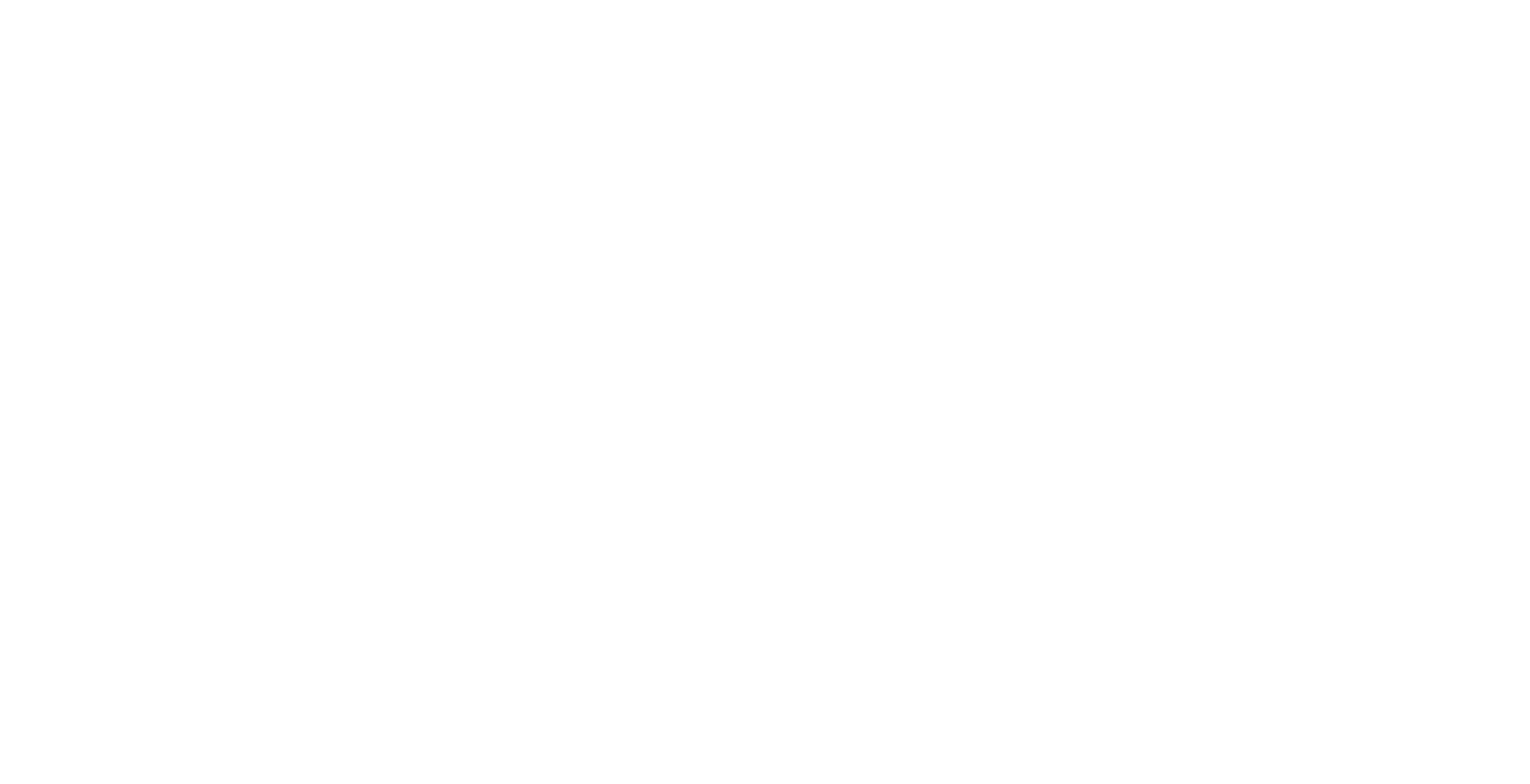
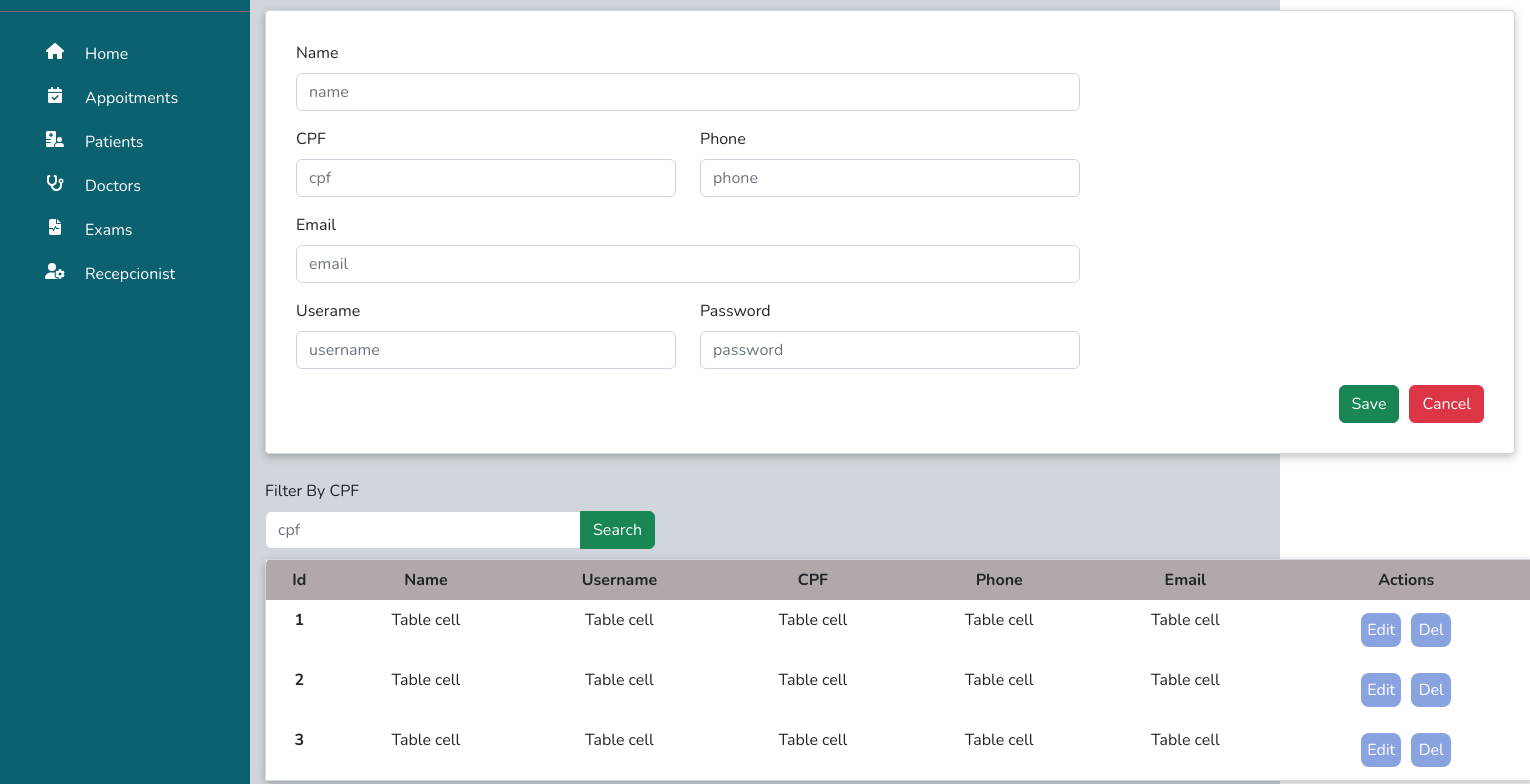
Before and after one commit to joanmdrs/sigcli, a React (Create React App) app in the folder client/: page /patients in a window 1280 px wide. Before the commit this address had no page. Shown: the part 100-884 px from the top of the page, 1530 px wide, since content can reach past the window. Before the commit the page ends 800 px from the top, so only its background shows below. Built offline with nearby package versions, Linux system fonts and the light colour scheme.

Commit message:
Implementando o design da pagina de Pacientes  #42

```diff
--- a/client/package.json
+++ b/client/package.json
@@ -10,7 +10,7 @@
     "@testing-library/react": "^13.1.1",
     "@testing-library/user-event": "^13.5.0",
     "axios": "^0.27.2",
-    "bootstrap": "^5.1.3",
+    "bootstrap": "^5.2.0-beta1",
     "react": "^18.1.0",
     "react-dom": "^18.1.0",
     "react-router": "^6.3.0",
--- a/client/src/components/Nav/Nav.js
+++ b/client/src/components/Nav/Nav.js
@@ -7,7 +7,7 @@ import
     faHeartPulse,
     faCalendarCheck,
     faHome,
-    faBed,
+    faHospitalUser,
     faStethoscope,
     faFileWaveform,
     faUserGear
@@ -30,8 +30,8 @@ export default function Nav(){
                     <FontAwesomeIcon className="icon-menu" icon={faCalendarCheck} />
                     Appoitments
                 </Link>
-                <Link className="tag-link" to="/" >
-                    <FontAwesomeIcon className="icon-menu" icon={faBed} />
+                <Link className="tag-link" to="/patients" >
+                    <FontAwesomeIcon className="icon-menu" icon={faHospitalUser} />
                     Patients
                 </Link>
                 <Link className="tag-link" to="/" >
--- a/client/src/pages/Exam/Exam.css
+++ b/client/src/pages/Exam/Exam.css
@@ -1,6 +1,7 @@
 .container-exam {
     display: flex;
-    background-color: #d0d6db;;
+    background-color: #d0d6db;
+    min-height: 100vh;
 }
 
 .box-exam {
--- a/client/src/pages/Home/Home.css
+++ b/client/src/pages/Home/Home.css
@@ -7,7 +7,7 @@
 
 .container-home {
     display: flex;
-
+    min-height: 100vh;
 }
 
 .box-right-home {
--- a/client/src/pages/Patient/Patient.css
+++ b/client/src/pages/Patient/Patient.css
@@ -0,0 +1,72 @@
+.container-patient {
+  display: flex;
+  background-color: #d0d6db;
+  min-height: 100vh;
+}
+
+.box-patient {
+  width: 100%;
+}
+
+.box-header-patient {
+  padding: 10px;
+  padding-bottom: 5px;
+  background-color: #fff;
+}
+
+.box-icon-and-title {
+  display: flex;
+  align-items: baseline;
+  gap: 10px;
+}
+
+.box-list-functions {
+  color: #848484;
+  font-size: 18px;
+}
+
+.box-icon-and-title .icon {
+  font-size: 25px;
+}
+
+.box-patient .form-patient {
+  padding: 30px;
+  margin: 10px 15px 15px 15px;
+  border: 1px solid #d0d6db;
+  border-radius: 4px;
+  background-color: #fff;
+  box-shadow: rgba(0, 0, 0, 0.24) 0px 3px 8px;
+}
+
+.box-patient .input-search-patient {
+  padding: 10px;
+  padding-left: 0px;
+  margin: 10px 15px -10px 15px;
+  width: 400px;
+}
+
+.input-textarea {
+  height: 180px;
+
+}
+
+.col-btn-save-cancel {
+  display: flex;
+  gap: 10px;
+  align-items: flex-end;
+  justify-content: flex-end;
+}
+
+.btn-save, .btn-cancel {
+  /* background-color: #fff ; */
+}
+
+.box-patient  .tablePatient {
+  padding: 30px;
+  margin: 10px 15px 15px 15px;
+  border: 1px solid #d0d6db;
+  border-radius: 4px;
+  background-color: #fff;
+  box-shadow: rgba(0, 0, 0, 0.24) 0px 3px 8px;
+  width: 1270px;
+}
--- a/client/src/pages/Patient/Patient.js
+++ b/client/src/pages/Patient/Patient.js
@@ -0,0 +1,198 @@
+import './Patient.css'
+import React from 'react'
+import Nav from '../../components/Nav/Nav'
+import 'bootstrap/dist/css/bootstrap.min.css'
+import { FontAwesomeIcon } from '@fortawesome/react-fontawesome'
+import { faHospitalUser } from '@fortawesome/free-solid-svg-icons'
+import { Form, FormGroup, Label, Input, Row, Col, Button, Table, InputGroup } from 'reactstrap'
+
+export default function Patient() {
+  return (
+    <div className="container-patient">
+      <Nav />
+      <div className="box-patient">
+        <div className="box-header-patient">
+          <div className="box-icon-and-title">
+            <FontAwesomeIcon className="icon" icon={faHospitalUser} />
+            <h3> Patients </h3>
+          </div>
+          <div className="box-list-functions">
+            <p>
+              Patient registration: Include, Search, Change, Delete and List
+            </p>
+          </div>
+        </div>
+        <Form className="form-patient">
+          <Row>
+            <Col md={8}>
+              <FormGroup>
+                <Label for="name">Name</Label>
+                <Input id="name" type="text" placeholder="name"></Input>
+              </FormGroup>
+            </Col>
+          </Row>
+          <Row>
+            <Col md={4}>
+              <FormGroup>
+                <Label for="cpf">CPF</Label>
+                <Input id="cpf" type="text" placeholder="cpf"></Input>
+              </FormGroup>
+            </Col>
+            <Col md={4}>
+              <FormGroup>
+                <Label for="phone">Phone</Label>
+                <Input id="phone" type="tel" placeholder="phone"></Input>
+              </FormGroup>
+            </Col>
+          </Row>
+          <Row>
+            <Col md={8}>
+              <FormGroup>
+                <Label for="email">Email</Label>
+                <Input id="email" type="email" placeholder="email"></Input>
+              </FormGroup>
+            </Col>
+          </Row>
+          <Row>
+            <Col md={4}>
+              <FormGroup>
+                <Label for="username">Userame</Label>
+                <Input id="username" type="text" placeholder="username"></Input>
+              </FormGroup>
+            </Col>
+            <Col md={4}>
+              <FormGroup>
+                <Label for="password">Password</Label>
+                <Input id="password" type="text" placeholder="password"></Input>
+              </FormGroup>
+            </Col>
+          </Row>
+          <Row>
+            <Col className="col-btn-save-cancel" md={12}>
+              <Button type="button" className="btn-save btn-success">
+                Save
+              </Button>
+              <Button type="submit" className="btn-cancel btn-danger">
+                Cancel
+              </Button>
+            </Col>
+          </Row>
+        </Form>
+
+        <div className="input-search-patient">
+          <Label for="searchCpf">Filter By CPF</Label>
+          <InputGroup>
+            <Input id="searchCpf" type="text" placeholder="cpf"></Input>
+            <Button color="success">
+              Search
+            </Button>
+          </InputGroup>
+        </div>
+
+
+        <Table responsive hover borderless className='tablePatient'>
+          <thead>
+            <tr>
+              <th>
+                Id
+              </th>
+              <th>
+                Name
+              </th>
+              <th>
+                Username
+              </th>
+              <th>
+                CPF
+              </th>
+              <th>
+                Phone
+              </th>
+              <th>
+                Email
+              </th>
+              <th>
+                Actions
+              </th>
+            </tr>
+          </thead>
+          <tbody>
+            <tr>
+              <th scope="row">
+                1
+              </th>
+              <td>
+                Table cell
+              </td>
+              <td>
+                Table cell
+              </td>
+              <td>
+                Table cell
+              </td>
+              <td>
+                Table cell
+              </td>
+              <td>
+                Table cell
+              </td>
+              <td>
+                <button className="card-button">Edit</button>
+                <button className="card-button">Del</button>
+              </td>
+            </tr>
+            <tr>
+              <th scope="row">
+                2
+              </th>
+              <td>
+                Table cell
+              </td>
+              <td>
+                Table cell
+              </td>
+              <td>
+                Table cell
+              </td>
+              <td>
+                Table cell
+              </td>
+              <td>
+                Table cell
+              </td>
+              <td>
+                <button className="card-button">Edit</button>
+                <button className="card-button">Del</button>
+              </td>
+            </tr>
+            <tr>
+              <th scope="row">
+                3
+              </th>
+              <td>
+                Table cell
+              </td>
+              <td>
+                Table cell
+              </td>
+              <td>
+                Table cell
+              </td>
+              <td>
+                Table cell
+              </td>
+              <td>
+                Table cell
+              </td>
+              <td>
+                <button className="card-button">Edit</button>
+                <button className="card-button">Del</button>
+              </td>
+            </tr>
+          </tbody>
+        </Table>
+
+      </div>
+    </div>
+  )
+}
--- a/client/src/routes.js
+++ b/client/src/routes.js
@@ -1,6 +1,8 @@
 import React from "react";
 import Home from "./pages/Home/Home"
 import Exam from "./pages/Exam/Exam"
+import Patient from "./pages/Patient/Patient"
+
 import Recepcionist from "./pages/Recepcionist/Recepcionist"
 
 import {BrowserRouter, Routes as Switch, Route } from "react-router-dom"
@@ -11,6 +13,7 @@ export default function Routes () {
         <BrowserRouter>
             <Switch>
                 <Route path="/" element={<Home />} />
+                <Route path="/patients" element={<Patient />} />
                 <Route path="/exams" element={<Exam />} />
                 <Route path="/recepcionist" element={<Recepcionist />} />
             </Switch>
```
Also changed, not shown: 1 other file (tests, documents, lock files or other folders).
